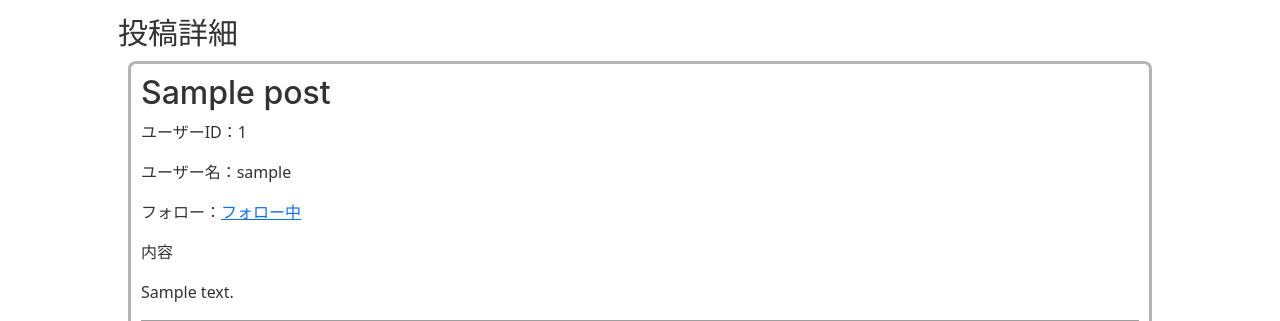
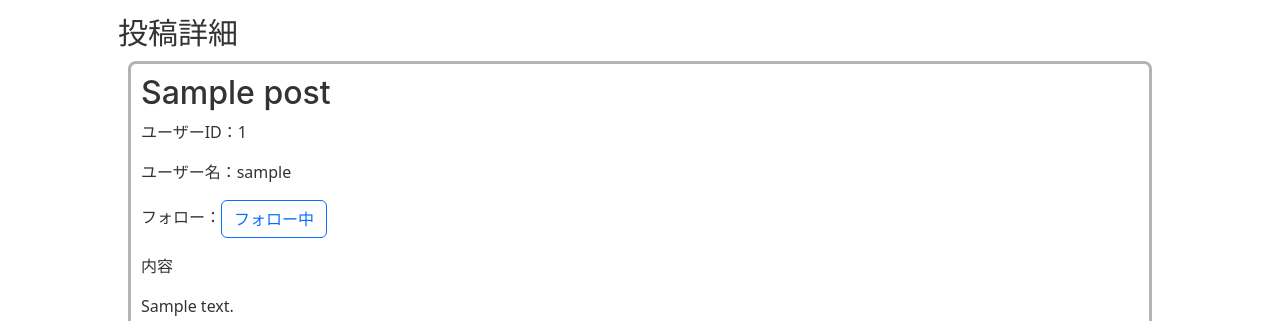
Before and after one commit to 0141tacos/devicesquare, a Flask app: page /1/detail/1 in a window 1280 px wide. Shown: the part 140-461 px from the top of the page. Run offline with Flask 3, Linux system fonts and the light colour scheme; a user stored in the database is signed in; tables that the repository leaves empty hold one stand-in row (values such as "Sample post"); grey boxes are pictures that could not be loaded.

Commit message:
見た目を整えたい

```diff
--- a/templates/post_detail.html
+++ b/templates/post_detail.html
@@ -12,12 +12,12 @@
         <p>ユーザーID：{{ user.user_id }}</p>
         <p>ユーザー名：{{ user.user_name }}</p>
         {% if check_follow %}
-            <p>フォロー：<a href="{{url_for('follow', user_id=user.user_id, post_id=post.post_id, title=post.title)}}">フォロー中</a></p>
+            <p>フォロー：<a href="{{url_for('follow', user_id=user.user_id, post_id=post.post_id, title=post.title)}}" class="btn btn-outline-primary">フォロー中</a></p>
         {% else %}
-            <p>フォロー：<a href="{{url_for('follow', user_id=user.user_id, post_id=post.post_id, title=post.title)}}">フォローする</a></p>
+            <p>フォロー：<a href="{{url_for('follow', user_id=user.user_id, post_id=post.post_id, title=post.title)}}" class="btn btn-primary">フォローする</a></p>
         {% endif %}
-        <p>内容<p>{{ post.body }}</p></p>
-
+        <p>内容</p>
+        <p>{{ post.body }}</p>
         {% if post.image is not none %}
             <!-- ※windowsの場合※ 画像のURLを取得するために、rsplitメソッドを使用してファイル名を取得
             <img src="{{ url_for('uploaded_file', filename=post.image.rsplit('\\', 1)[1])}}" class="card-img-top">
```
